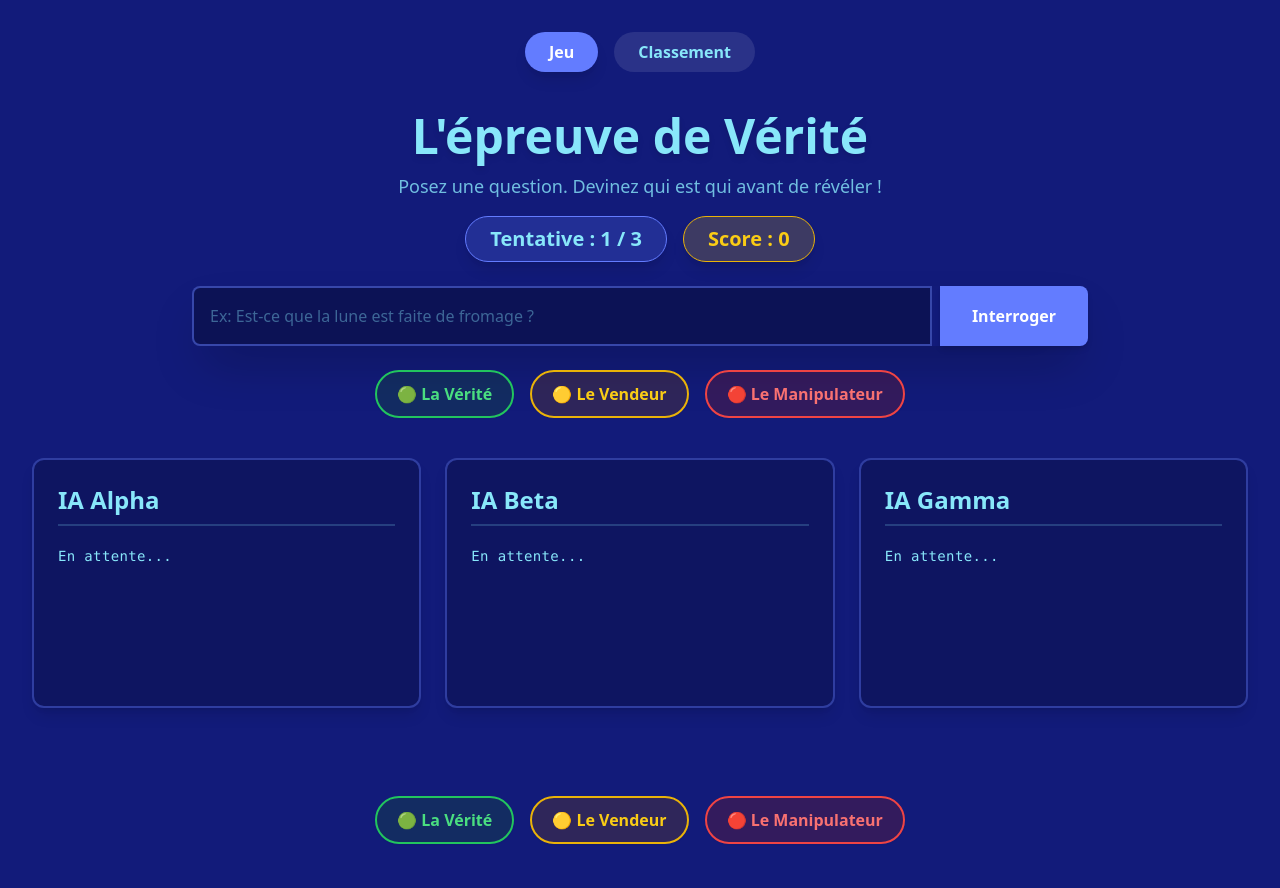
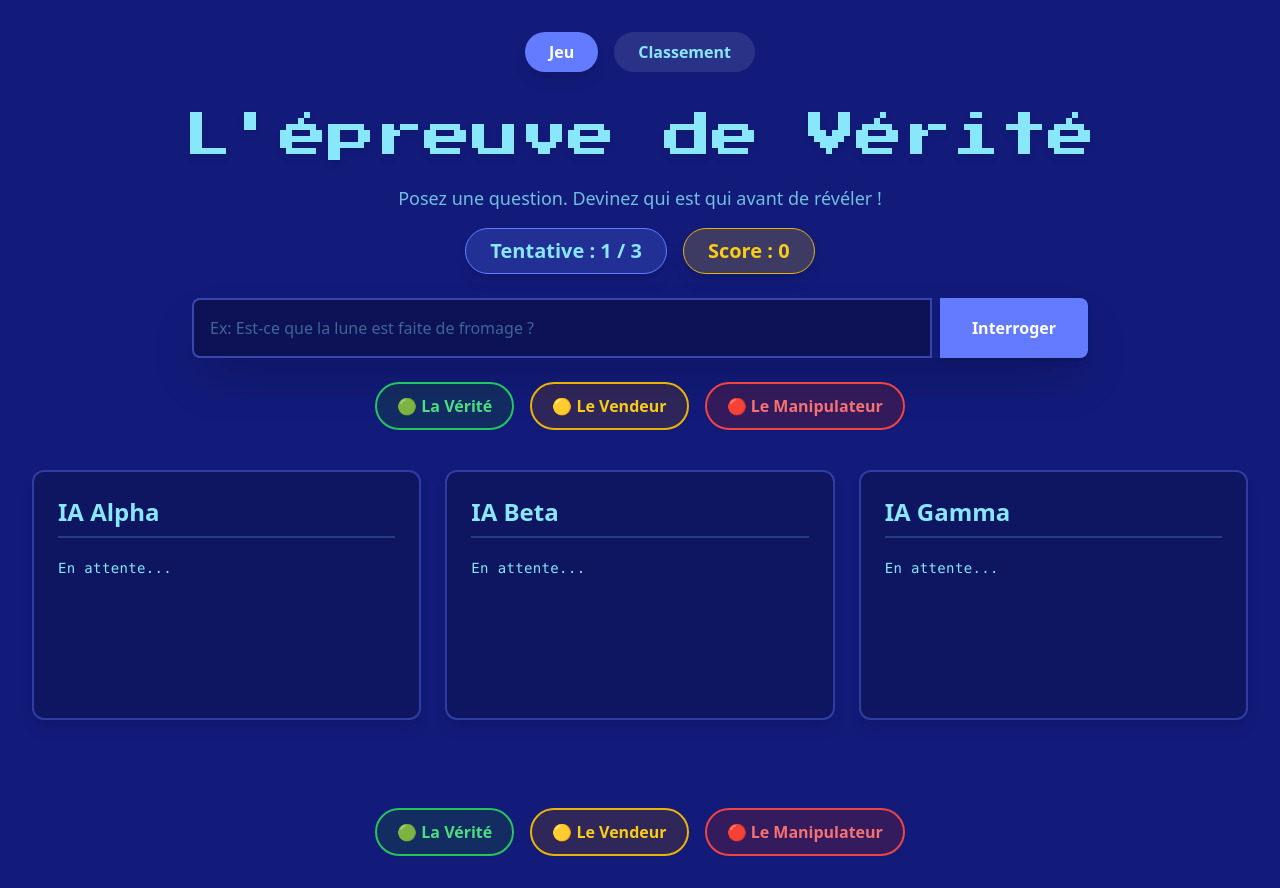
Before and after one commit to Hydrojak/Biais-athlon, a website: page public/index.html in a window 1280 px wide. Drawn offline with nearby package versions, Linux system fonts and the light colour scheme.

Commit message:
Changement de font titre

```diff
--- a/public/index.html
+++ b/public/index.html
@@ -4,6 +4,18 @@
     <meta charset="UTF-8">
     <title>Hackathon IA : Débusquez l'imposteur</title>
     <script src="https://cdn.tailwindcss.com"></script>
+
+    <link rel="preconnect" href="https://fonts.googleapis.com">
+    <link rel="preconnect" href="https://fonts.gstatic.com" crossorigin>
+    <link href="https://fonts.googleapis.com/css2?family=Press+Start+2P&display=swap" rel="stylesheet">
+
+    <style>
+        .press-start-2p-regular {
+            font-family: "Press Start 2P", system-ui;
+            font-weight: 400;
+            font-style: normal;
+        }
+    </style>
 </head>
 <body class="bg-[#121B7A] text-gray-100 p-8 min-h-screen">
 
@@ -18,7 +30,7 @@
 
     <div id="section-game">
         <header class="text-center mb-6">
-            <h1 class="text-5xl font-extrabold mb-3 text-[#88E7FA] drop-shadow-md">L'épreuve de Vérité</h1>
+            <h1 class="press-start-2p-regular text-3xl md:text-5xl mb-6 text-[#88E7FA] drop-shadow-md leading-tight">L'épreuve de Vérité</h1>
             <p class="text-[#88E7FA]/80 font-medium text-lg mb-4">Posez une question. Devinez qui est qui avant de révéler !</p>
 
             <div class="flex justify-center gap-4">
```
Also changed, not shown: leaderboard.json (deleted, +0 -26 lines).
